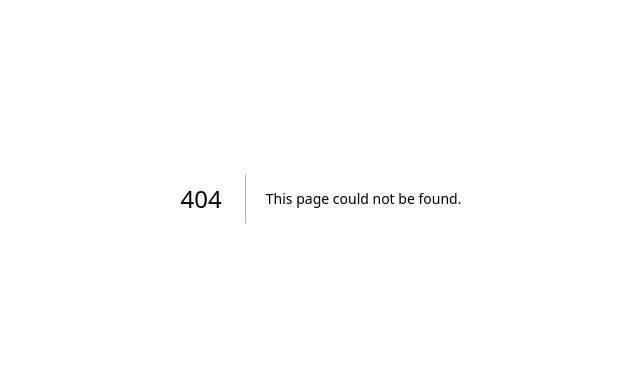
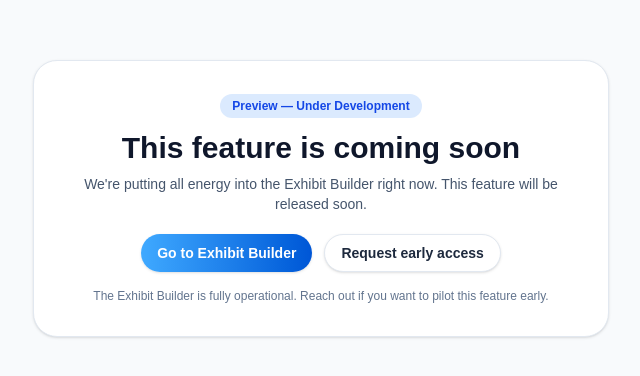
Before and after one commit to Brock15/caseready, a Next.js app: page /coming-soon in a window 1280 px wide. Before the commit this address had no page. Shown: the part 202-578 px from the top of the page, without its empty margins (319-959 px from the left). Built offline with nearby package versions, Linux system fonts and the light colour scheme.

Commit message:
v1 muti-tool dashboard

```diff
--- /dev/null
+++ b/app/coming-soon/page.tsx
@@ -0,0 +1,36 @@
+"use client";
+
+import Link from "next/link";
+
+export default function ComingSoonPage() {
+  return (
+    <main className="min-h-screen bg-slate-50 flex items-center justify-center px-4">
+      <div className="max-w-xl w-full rounded-3xl border border-slate-200 bg-white p-8 text-center shadow-sm">
+        <span className="inline-flex items-center rounded-full bg-blue-100 text-blue-700 px-3 py-1 text-xs font-semibold">
+          Preview — Under Development
+        </span>
+        <h1 className="mt-3 text-3xl font-semibold text-slate-900">This feature is coming soon</h1>
+        <p className="mt-2 text-sm text-slate-600">
+          We&apos;re putting all energy into the Exhibit Builder right now. This feature will be released soon.
+        </p>
+        <div className="mt-5 flex justify-center gap-3">
+          <Link
+            href="/dashboard"
+            className="inline-flex items-center rounded-full bg-gradient-to-r from-[#3FA9FF] to-[#0056D6] px-4 py-2 text-sm font-semibold text-white shadow-sm hover:brightness-110"
+          >
+            Go to Exhibit Builder
+          </Link>
+          <Link
+            href="mailto:hello@caseready.io?subject=Feature%20early%20access"
+            className="inline-flex items-center rounded-full border border-slate-200 bg-white px-4 py-2 text-sm font-semibold text-slate-800 shadow-sm hover:bg-slate-50"
+          >
+            Request early access
+          </Link>
+        </div>
+        <p className="mt-4 text-xs text-slate-500">
+          The Exhibit Builder is fully operational. Reach out if you want to pilot this feature early.
+        </p>
+      </div>
+    </main>
+  );
+}
--- a/app/dashboard/page.tsx
+++ b/app/dashboard/page.tsx
@@ -17,17 +17,19 @@ type QuickAction = {
   premium?: boolean;
 };
 
+const COMING_SOON_FEATURES = new Set(["chat", "stealth"]);
+
 const quickActions: QuickAction[] = [
   {
     id: "prepare",
-    label: "Prepare",
+    label: "",
     title: "Draft Exhibit",
     description: "Merge, label, and Bates stamp in minutes.",
     colors: "from-[#3FA9FF] via-[#4D7CFE] to-[#1D3EAF]",
   },
   {
     id: "timeline",
-    label: "Timeline",
+    label: "",
     title: "Build Timeline",
     description: "Drop events to build courtroom timelines.",
     colors: "from-[#FF9A5E] via-[#FF6F6F] to-[#E348A2]",
@@ -36,7 +38,7 @@ const quickActions: QuickAction[] = [
   },
   {
     id: "chat",
-    label: "Notes",
+    label: "",
     title: "Evidence Chat",
     description: "Summaries, memos, and tasking assistants.",
     colors: "from-[#FFB5D2] via-[#F383F1] to-[#BC6CFF]",
@@ -44,7 +46,7 @@ const quickActions: QuickAction[] = [
   },
   {
     id: "stealth",
-    label: "Redact",
+    label: "",
     title: "Stealth Mode",
     description: "Batch redaction & upload-ready prep.",
     colors: "from-[#CAB5FF] via-[#A48AFF] to-[#6752FF]",
@@ -56,7 +58,7 @@ const quickActions: QuickAction[] = [
 const sidebarNav = [
   { id: "home", label: "Home", href: "/" },
   { id: "timeline", label: "Timelines", href: "/timeline" },
-  { id: "redactions", label: "Redactions", href: "/redact" },
+  { id: "redactions", label: "Redactions", href: "/coming-soon" },
   { id: "portal", label: "Client Portal", href: "/dashboard#portal" },
 ];
 
@@ -339,17 +341,24 @@ export default function DashboardClient({
               {quickActions.map((action, index) => {
                 if (speedMode && index > 1) return null;
                 const isLocked = action.premium && !hasPremium;
-                const cardClasses = `relative rounded-2xl bg-gradient-to-br ${action.colors} text-left text-white p-4 shadow-sm hover:scale-[1.02] transition`;
+                const isComingSoon = COMING_SOON_FEATURES.has(action.id);
+                const cardClasses = `relative rounded-2xl bg-gradient-to-br ${action.colors} text-left text-white p-4 shadow-sm ${
+                  isComingSoon ? "opacity-80" : "hover:scale-[1.02]"
+                } transition`;
                 const content = (
                   <>
-                    {action.premium && (
-                      <span className="absolute right-3 top-3 rounded-full bg-white/25 px-2 py-0.5 text-[10px] font-semibold uppercase tracking-wide text-white">
-                        Premium
-                      </span>
-                    )}
-                    <p className="text-xs uppercase tracking-wide font-semibold">
-                      {action.label}
-                    </p>
+                    <div className="flex flex-wrap items-center gap-2 text-[10px] font-semibold uppercase tracking-wide">
+                      {isComingSoon && (
+                        <span className="rounded-full bg-white/25 px-2 py-0.5 text-white">
+                          Coming Soon
+                        </span>
+                      )}
+                      {action.premium && (
+                        <span className="rounded-full bg-white/25 px-2 py-0.5 text-white">
+                          Premium
+                        </span>
+                      )}
+                    </div>
                     <p className="mt-2 text-xl font-bold">{action.title}</p>
                     <p className="mt-1 text-sm opacity-90">{action.description}</p>
                     {isLocked && (
@@ -359,6 +368,24 @@ export default function DashboardClient({
                     )}
                   </>
                 );
+
+                const handleActionClick = () => {
+                  if (typeof window === "undefined") return;
+                  if (isComingSoon) {
+                    router.push("/coming-soon");
+                    return;
+                  }
+                  if (action.id === "prepare") {
+                    if (window.location.pathname === "/") {
+                      const target = document.getElementById("drop-zone");
+                      target?.scrollIntoView({ behavior: "smooth", block: "start" });
+                    } else {
+                      router.push("/#drop-zone");
+                    }
+                  } else if (action.href) {
+                    router.push(action.href);
+                  }
+                };
 
                 if (isLocked) {
                   return (
@@ -373,26 +400,13 @@ export default function DashboardClient({
                   );
                 }
 
-                const handleActionClick = () => {
-                  if (typeof window === "undefined") return;
-                  if (action.id === "prepare") {
-                    if (window.location.pathname === "/") {
-                      const target = document.getElementById("drop-zone");
-                      target?.scrollIntoView({ behavior: "smooth", block: "start" });
-                    } else {
-                      router.push("/#drop-zone");
-                    }
-                  } else if (action.href) {
-                    router.push(action.href);
-                  }
-                };
-
                 return (
                   <button
                     key={action.id}
                     className={cardClasses}
                     type="button"
                     onClick={handleActionClick}
+                    disabled={isComingSoon}
                   >
                     {content}
                   </button>
--- a/app/redact/page.tsx
+++ b/app/redact/page.tsx
@@ -133,6 +133,41 @@ export default function RedactPage() {
       setIsLoading(false);
     }
   };
+
+  const DISABLED = true;
+
+  if (DISABLED) {
+    return (
+      <main className="min-h-screen bg-slate-50 flex items-center justify-center px-4">
+        <div className="max-w-2xl w-full rounded-3xl border border-slate-200 bg-white p-8 text-center shadow-sm">
+          <span className="inline-flex items-center rounded-full bg-blue-100 text-blue-700 px-3 py-1 text-xs font-semibold">
+            Preview — Under Development
+          </span>
+          <h1 className="mt-3 text-3xl font-semibold text-slate-900">Stealth redaction is coming soon</h1>
+          <p className="mt-2 text-sm text-slate-600">
+            This feature is under development. The Exhibit Builder is fully operational.
+          </p>
+          <div className="mt-5 flex justify-center gap-3">
+            <Link
+              href="/dashboard"
+              className="inline-flex items-center rounded-full bg-gradient-to-r from-[#3FA9FF] to-[#0056D6] px-4 py-2 text-sm font-semibold text-white shadow-sm hover:brightness-110"
+            >
+              Go to Exhibit Builder
+            </Link>
+            <Link
+              href="mailto:hello@caseready.io?subject=Redaction%20early%20access"
+              className="inline-flex items-center rounded-full border border-slate-200 bg-white px-4 py-2 text-sm font-semibold text-slate-800 shadow-sm hover:bg-slate-50"
+            >
+              Request early access
+            </Link>
+          </div>
+          <p className="mt-4 text-xs text-slate-500">
+            Need a redaction now? Email us and we&apos;ll process it for you.
+          </p>
+        </div>
+      </main>
+    );
+  }
 
   return (
     <main className="min-h-screen bg-slate-50">
```
